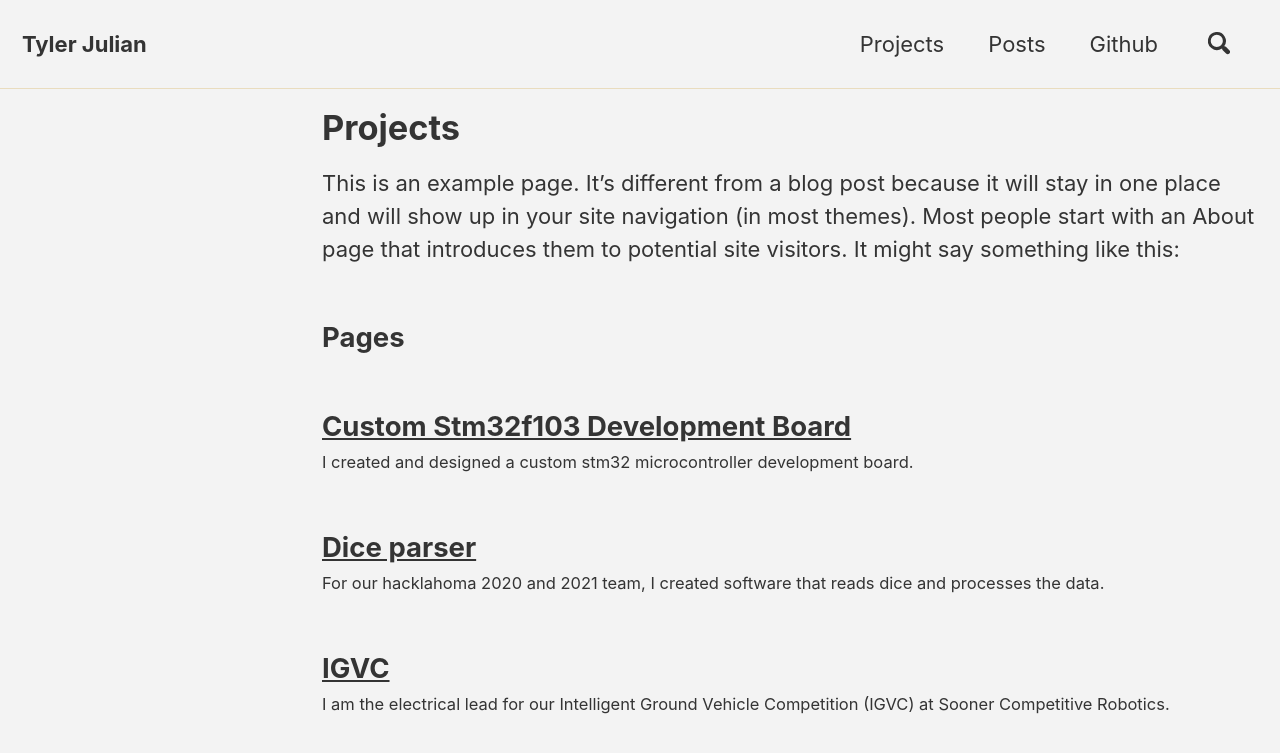
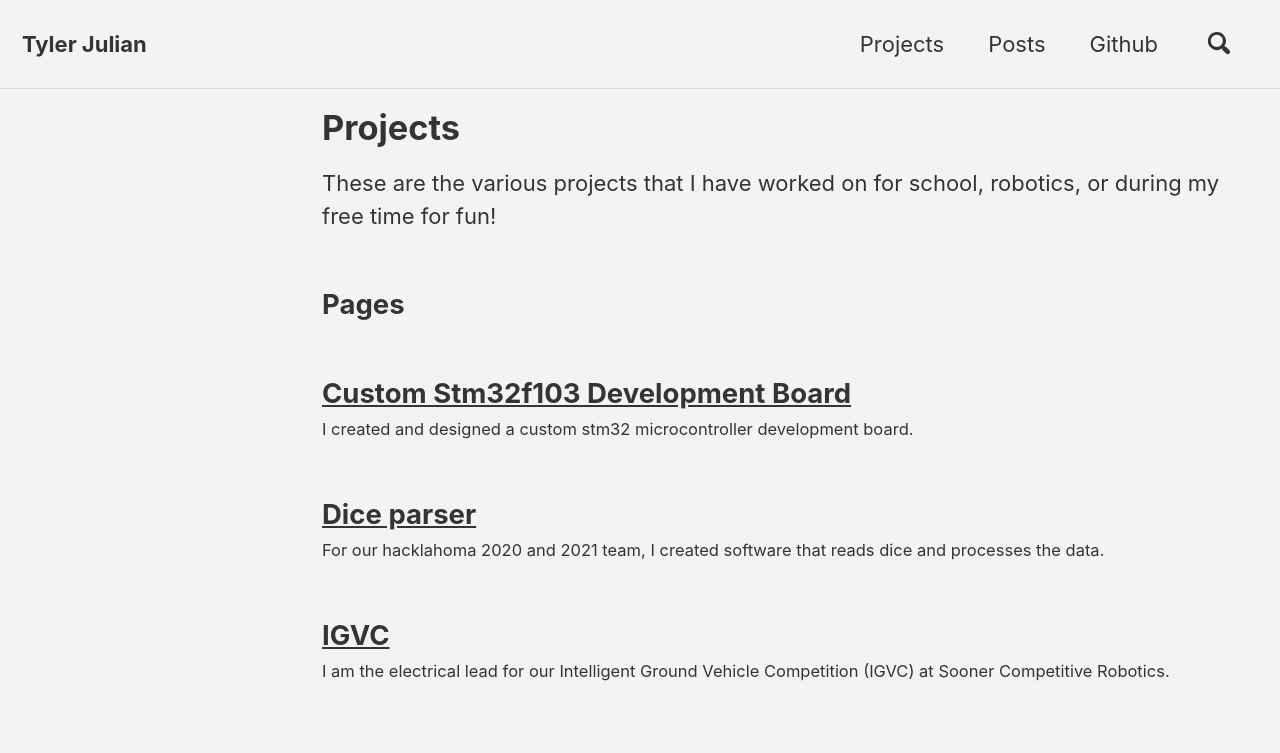
Before and after one commit to TylerJulian/tylerjulian.github.io, a Jekyll site: the page built from _pages/projects.md, in a window 1280 px wide and 900 px high. Shown: the top 753 px of the window. Built offline with Jekyll 4.4.1, drawn with Linux system fonts in a browser that asks for light colours; cached includes are drawn as plain includes.

Commit message:
Update projects.md

```diff
--- a/_pages/projects.md
+++ b/_pages/projects.md
@@ -10,7 +10,7 @@ date: 2020-11-03T18:38:52+00:00
 
 ---
 
-This is an example page. It's different from a blog post because it will stay in one place and will show up in your site navigation (in most themes). Most people start with an About page that introduces them to potential site visitors. It might say something like this:
+These are the various projects that I have worked on for school, robotics, or during my free time for fun!
 
 <h2>Pages</h2>
 {% for post in site.pages %}
```
